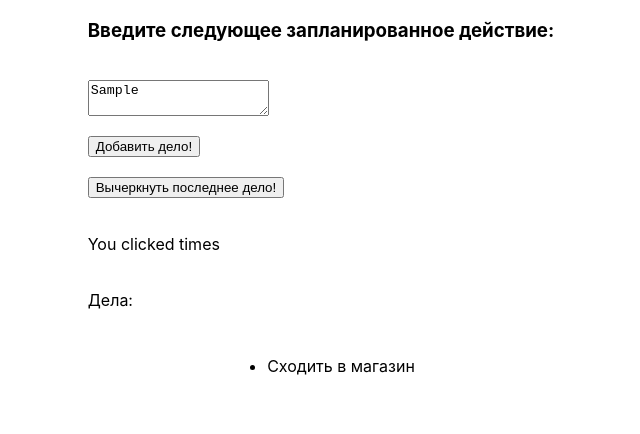
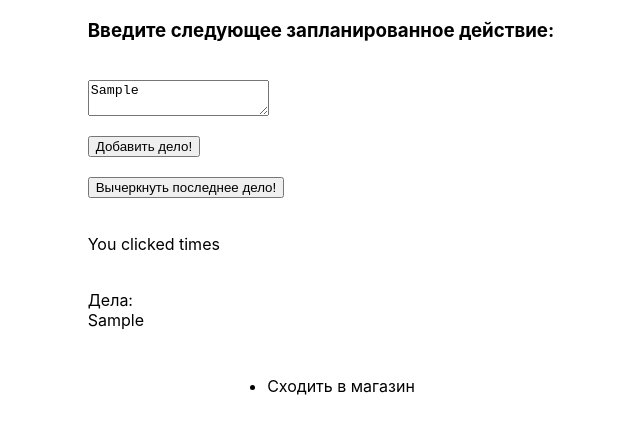
Before and after one commit to Dmis0474/To-do-list-APP, a React (Create React App) app: page / in a window 1280 px wide. Both pictures are taken after typing "Sample" into the empty fields and a click on the button "Добавить дело!". Shown: the top 434 px of the page, without its empty margins (319-959 px from the left). Built offline with nearby package versions, Linux system fonts and the light colour scheme.

Commit message:
adding tasks

```diff
--- a/src/components/inputArea/inputArea.jsx
+++ b/src/components/inputArea/inputArea.jsx
@@ -1,50 +1,35 @@
-import React, { useState }  from "react";
+import React, { useState } from "react";
 import styles from "./inputArea.module.css"
 
 const InputArea = () => {
-    let deal = '';
-    let dealsArray = [];
-    let allDeals = [];
+  const [task, setTask] = useState('');
+  const [tasks, setTasks] = useState([]);
 
 
+  const handleChange = (e) => {
+    setTask(e.target.value);
+    console.log(task);
+  }
 
 
-    const [myVariable, setMyVariable] = useState([]);
-
-   function heandleChange(e) {
-      e.preventDefault();
-      console.log(e.target.value)
-      setMyVariable([...e.target.value])
-      console.log(myVariable.join(''))
-    }
-
-
-
-    function handleSubmit(e){
-      e.preventDefault();
-      deal = myVariable.join('')
-      dealsArray.push(deal)
-      console.log(dealsArray)
-      const allDeals = dealsArray.map((text) =>
-  <p>{text}</p>)
-      console.log(allDeals)
-    }
-
-
-
-
-
+  function handleSubmit(e) {
+    e.preventDefault();
+    setTasks([...tasks, task])
+    console.log(tasks);
+  }
 
   return (
     <form onSubmit={handleSubmit} className={styles.inputArea}>
       <h3>Введите следующее запланированное действие:</h3>
-      <textarea placeholder="Введите следующее дело..." onChange={heandleChange}></textarea>
+      <textarea name="task" placeholder="Введите следующее дело..." onChange={handleChange}></textarea>
       <button onClick={handleSubmit}>Добавить дело!</button>
       <button>Вычеркнуть последнее дело!</button>
       <p>You clicked times</p>
       <div>
         Дела:
-        {allDeals}
+        {tasks.map(task => {
+          return <div key={task}>{task}</div>
+        })}
       </div>
     </form>
   );
```
